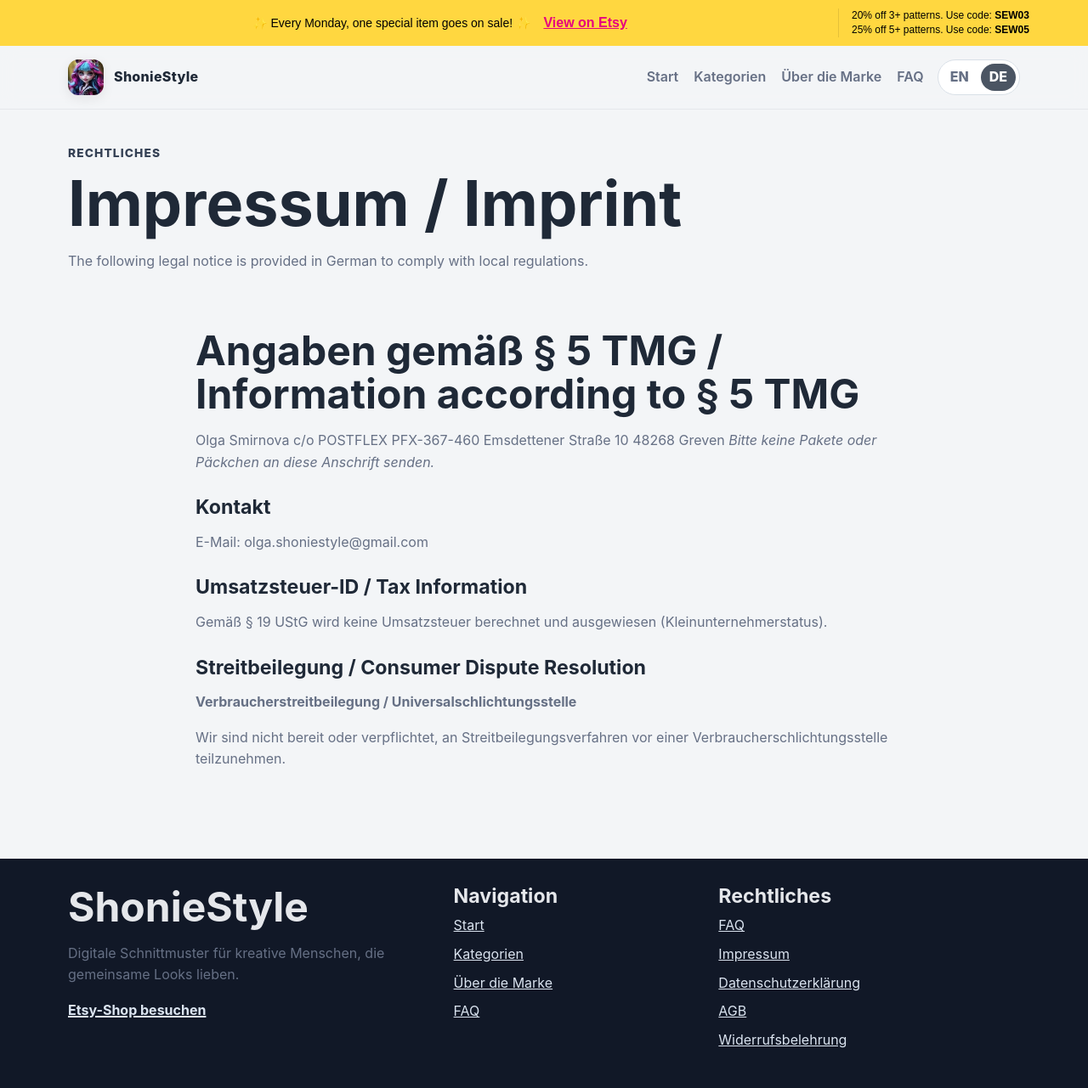
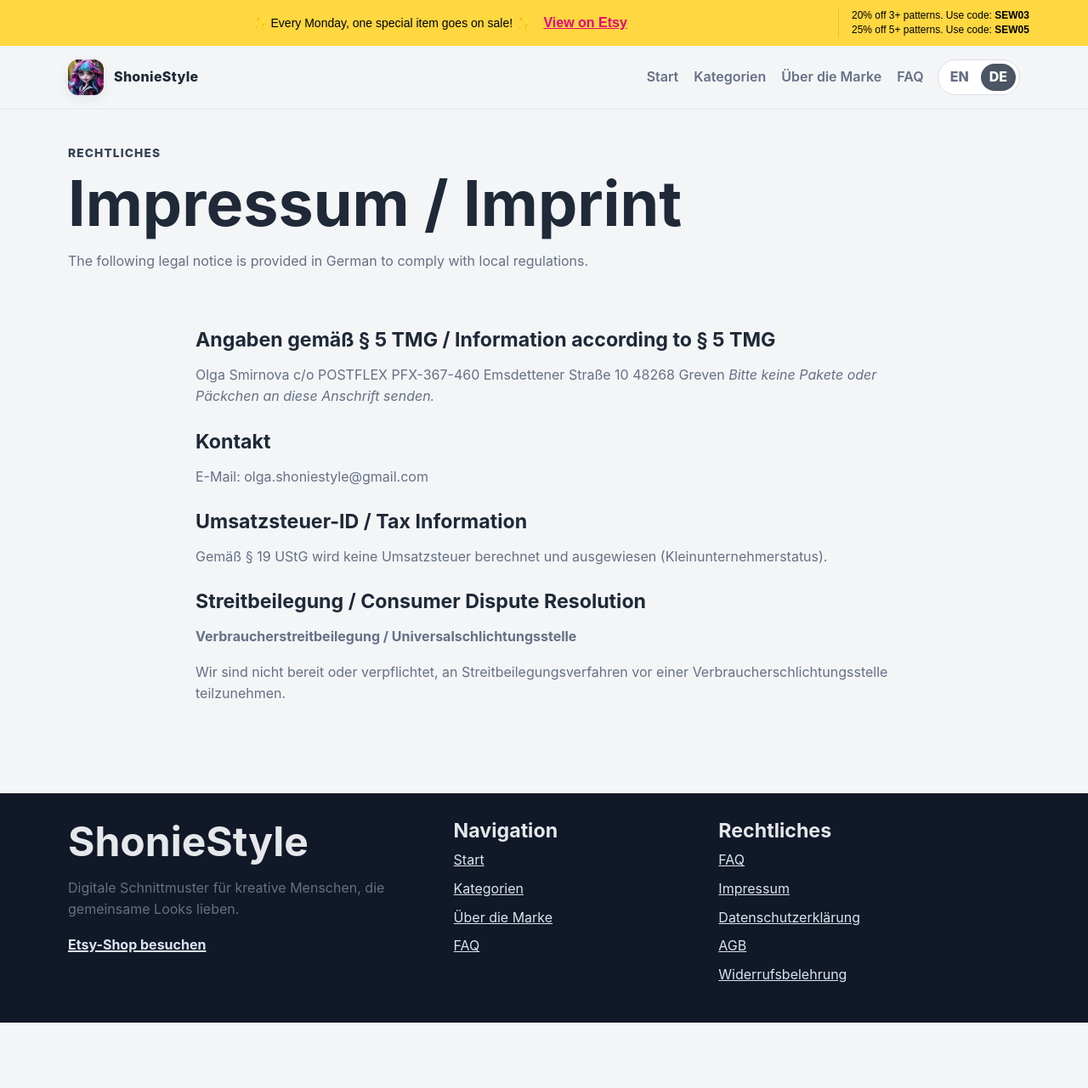
Before and after one commit to ShonieStyle/shoniestyle.github.io, a Jekyll site: the page built from impressum.md, in a window 1280 px wide. Shown: the whole page at 85% size. Built offline with Jekyll 4.4.1, drawn with Linux system fonts in a browser that asks for light colours; after the commit the page ends 1204 px from its top, so only the background shows below that.

```diff
--- a/impressum.md
+++ b/impressum.md
@@ -7,7 +7,7 @@ lead: The following legal notice is provided in German to comply with local regu
 permalink: /impressum/
 ---
 
-## Angaben gemäß § 5 TMG / Information according to § 5 TMG
+### Angaben gemäß § 5 TMG / Information according to § 5 TMG
 Olga Smirnova
 c/o POSTFLEX PFX-367-460
 Emsdettener Straße 10
```
